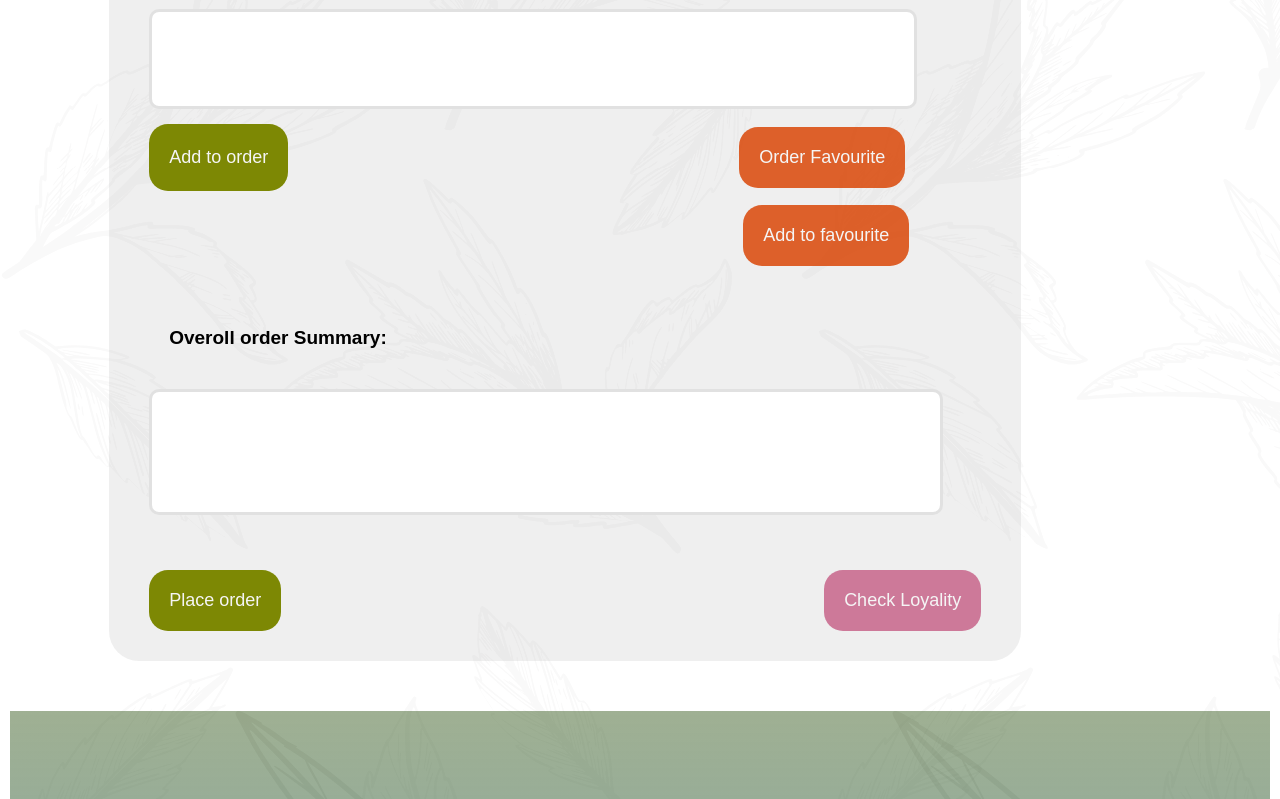
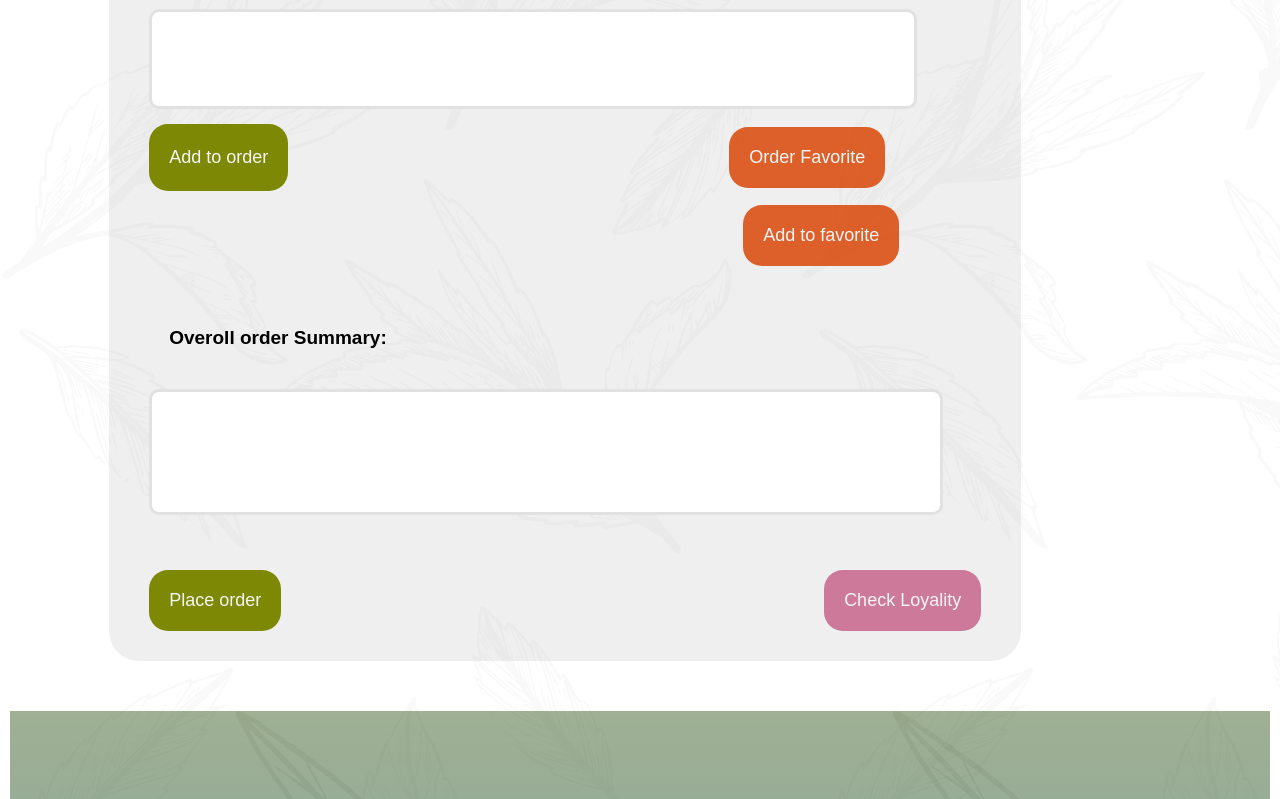
Before and after one commit to dinurisenara/updatedTeawebsite, a plain HTML site: page booking.html in a window 1280 px wide. Shown: the part 2100-2899 px from the top of the page. Drawn offline with Linux system fonts and the light colour scheme.

Commit message:
Add files via upload

```diff
--- a/booking.html
+++ b/booking.html
@@ -192,8 +192,8 @@
     <div>   <p class="order__summary_lb"> Overoll order Summary:</p>
             <p class="order__sum" id="order__sum"></p>
             </div>
-            <button class="add_to_fav" id="add_to_fav" type="button">Add to favourite </button>
-            <button class="order_favourite" id="order_favourite" type="button">Order Favourite </button>
+            <button class="add_to_fav" id="add_to_fav" type="button">Add to favorite </button>
+            <button class="order_favourite" id="order_favourite" type="button">Order Favorite </button>
             </div>
             <div class="fav_flex">
                 <button class="place__order" id="place_order"type="submit">Place order</button>
```
